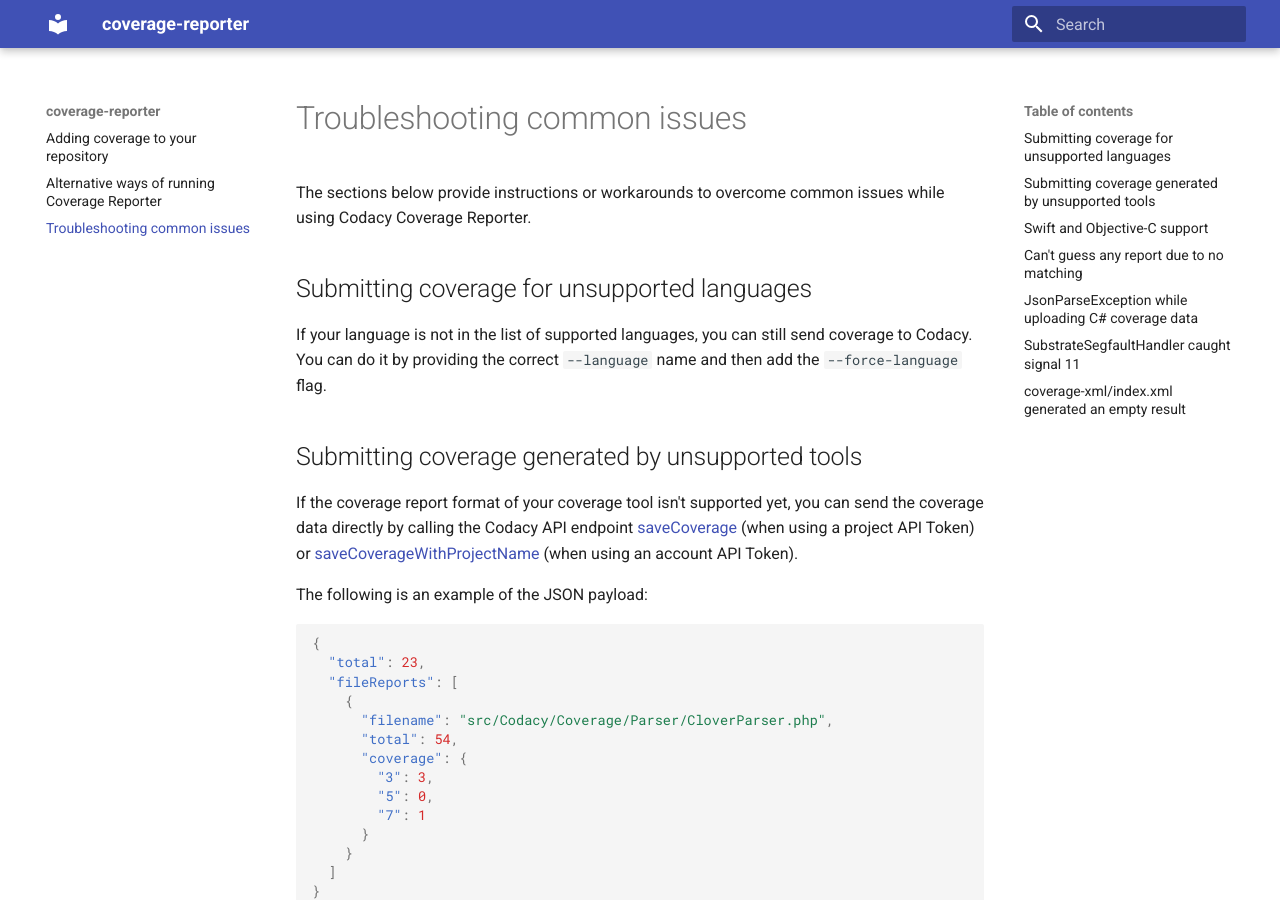
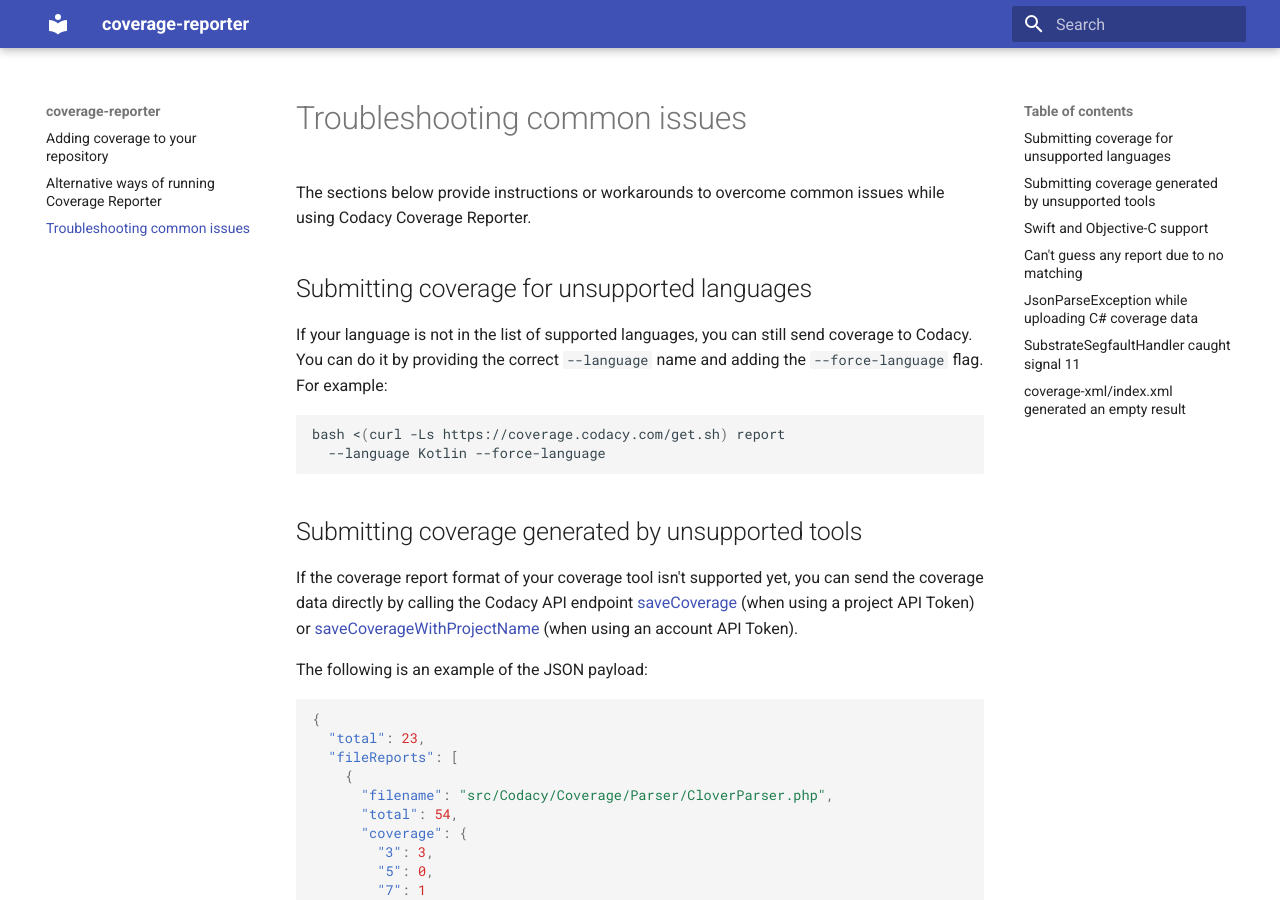
Before and after one commit to codacy/codacy-coverage-reporter, an MkDocs documentation site: the page built from docs/troubleshooting-common-issues.md, in a window 1280 px wide and 900 px high. Built offline with MkDocs 1.6.1 and Material for MkDocs 9.7.7, drawn with Linux system fonts in a browser that asks for light colours.

Commit message:
Add example for unsupported language

````diff
--- a/docs/troubleshooting-common-issues.md
+++ b/docs/troubleshooting-common-issues.md
@@ -4,7 +4,12 @@
 
 ## Submitting coverage for unsupported languages
 
-If your language is not in the list of supported languages, you can still send coverage to Codacy. You can do it by providing the correct `--language` name and then add the `--force-language` flag.
+If your language is not in the list of supported languages, you can still send coverage to Codacy. You can do it by providing the correct `--language` name and adding the `--force-language` flag. For example:
+
+```bash
+bash <(curl -Ls https://coverage.codacy.com/get.sh) report
+  --language Kotlin --force-language
+```
 
 ## Submitting coverage generated by unsupported tools
 
````
